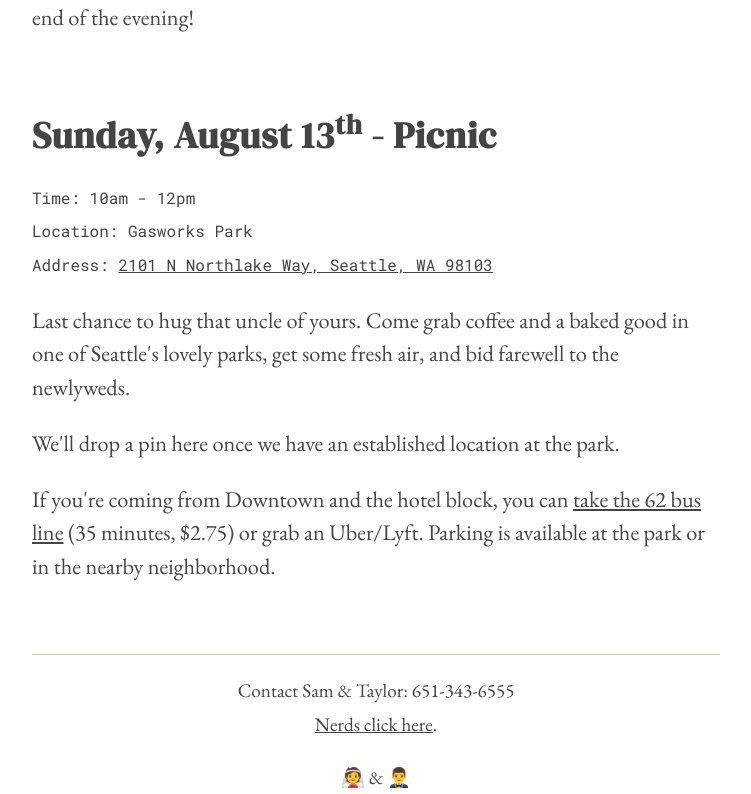
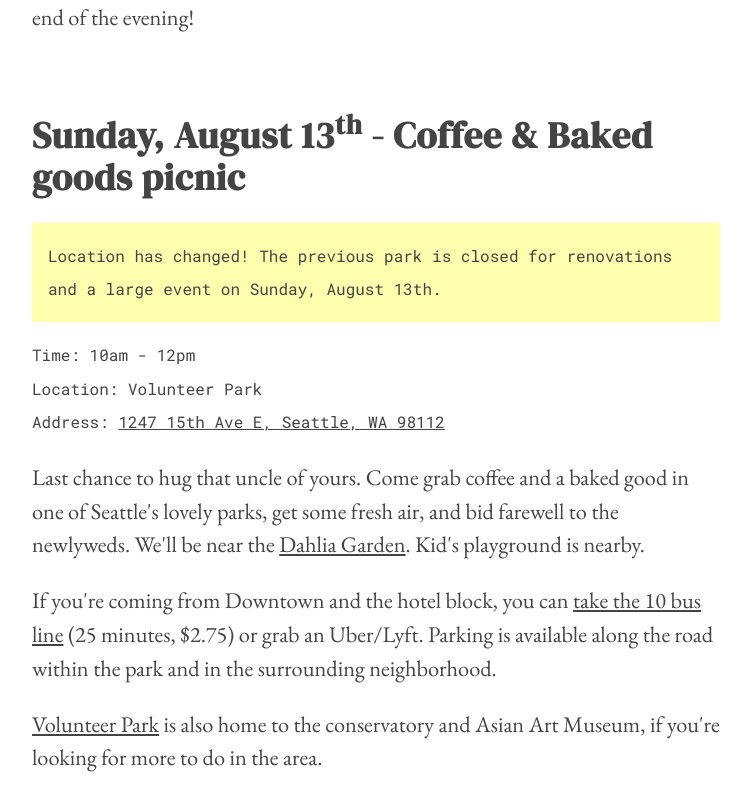
Before and after one commit to mapsam/tksm, a Next.js app: page /schedule in a window 1280 px wide. Shown: the part 2266-3060 px from the top of the page, without its empty margins (264-1015 px from the left). Built offline with nearby package versions, Linux system fonts and the light colour scheme.

Commit message:
bye gasworks, hello volunteer

```diff
--- a/pages/schedule.tsx
+++ b/pages/schedule.tsx
@@ -80,20 +80,22 @@ export default function Index() {
       </Block>
 
       <Block id="AUG-13">
-        <h1>Sunday, August 13<sup>th</sup> - Picnic</h1>
+        <h1>Sunday, August 13<sup>th</sup> - Coffee & Baked goods picnic</h1>
+        <p style={{ backgroundColor: '#ffffae', padding: '1rem' }} className="mono">
+          Location has changed! The previous park is closed for renovations and a large event on Sunday, August 13th.
+        </p>
         <p className="location-metadata">
           Time: 10am - 12pm<br />
-          Location: Gasworks Park<br />
-          Address: <a href="https://goo.gl/maps/ij7GFThmAF6UZAMQ7" target="_blank">2101 N Northlake Way, Seattle, WA 98103</a>
+          Location: Volunteer Park<br />
+          Address: <a href="https://goo.gl/maps/ketDdV63b7hsyWpp6" target="_blank">1247 15th Ave E, Seattle, WA 98112</a>
         </p>
         <p>
-          Last chance to hug that uncle of yours. Come grab coffee and a baked good in one of Seattle's lovely parks, get some fresh air, and bid farewell to the newlyweds.
+          Last chance to hug that uncle of yours. Come grab coffee and a baked good in one of Seattle's lovely parks, get some fresh air, and bid farewell to the newlyweds. We'll be near the <a href="https://goo.gl/maps/rLhVxszJ9TcXAuzFA" target="_blank">Dahlia Garden</a>. Kid's playground is nearby.
         </p>
-        <p>We'll drop a pin here once we have an established location at the park.</p>
         <p>
-          If you're coming from Downtown and the hotel block, you can <a href="https://www.google.com/maps/dir/Inn+at+the+WAC,+1325+6th+Ave,+Seattle,+WA+98101/Gas+Works+Park,+North+Northlake+Way,+Seattle,+WA/@47.6281032,-122.3623272,13.36z/data=!4m14!4m13!1m5!1m1!1s0x54906ab469628b59:0xd824805a4f80772e!2m2!1d-122.3333373!2d47.6096947!1m5!1m1!1s0x54901502b25bb07f:0x1e6e55abec496196!2m2!1d-122.3343532!2d47.6456308!3e3" target="_blank">take the 62 bus line</a> (35 minutes, $2.75) or grab an Uber/Lyft.
-          Parking is available at the park or in the nearby neighborhood.
+          If you're coming from Downtown and the hotel block, you can <a href="https://goo.gl/maps/pzL1kvxo25Gwg5YD9" target="_blank">take the 10 bus line</a> (25 minutes, $2.75) or grab an Uber/Lyft. Parking is available along the road within the park and in the surrounding neighborhood.
         </p>
+        <p><a href="https://www.seattle.gov/parks/allparks/volunteer-park" target="_blank">Volunteer Park</a> is also home to the conservatory and Asian Art Museum, if you're looking for more to do in the area.</p>
       </Block>
     </Content>
   )
```
Also changed, not shown: lib/locations.ts (+7 -7 lines).
